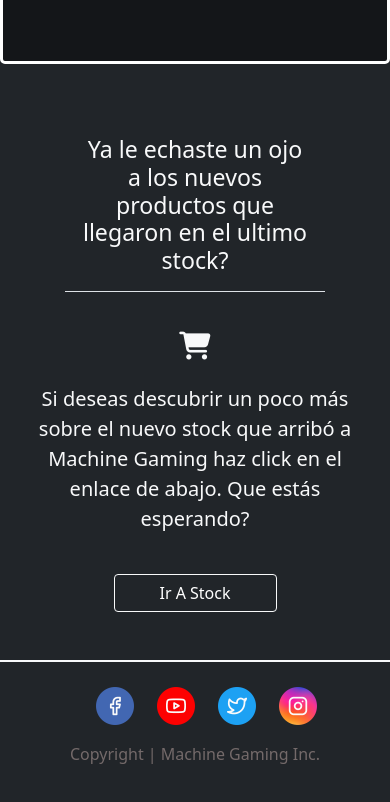
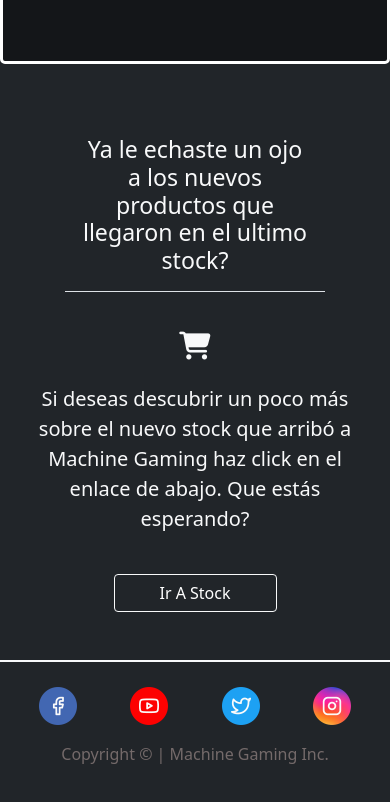
Before and after one commit to martinjacobsen93/Machine-Gaming, a website: page views/shop.html in a window 390 px wide. Shown: the part 823-1625 px from the top of the page. Drawn offline with nearby package versions, Linux system fonts and the light colour scheme.

Commit message:
arreglo footer en todas las paginas del sitio web

```diff
--- a/views/shop.html
+++ b/views/shop.html
@@ -127,22 +127,22 @@
     </main>
     <!--FOOTER FOOTER FOOTER FOOTER-->
     <footer class="footer bg-dark p-4">
-        <div class="row justify-content-center redes">
-            <a href="https://www.facebook.com" target="_blank" class="col-2 col-lg-1 text-center redes__link">
+        <div class="row justify-content-center redes text-center">
+            <a href="https://www.facebook.com" target="_blank" class="col-3 col-md-2 col-lg-1 redes__link">
                 <img src="../img/facebook-logo.png" alt="facebook-logo" class="redes__red-social-logo">
             </a>
-            <a href="https://www.youtube.com" target="_blank" class="col-2 col-lg-1 text-center redes__link">
+            <a href="https://www.youtube.com" target="_blank" class="col-3 col-md-2 col-lg-1 redes__link">
                 <img src="../img/youtube-logo.png" alt="youtube-logo" class="redes__red-social-logo">
             </a>
-            <a href="https://www.twitter.com" target="_blank" class="col-2 col-lg-1 text-center redes__link">
+            <a href="https://www.twitter.com" target="_blank" class="col-3 col-md-2 col-lg-1 redes__link">
                 <img src="../img/twitter-logo.png" alt="twitter-logo" class="redes__red-social-logo">
             </a>
-            <a href="https://www.instagram.com" target="_blank" class="col-2 col-lg-1 text-center redes__link">
+            <a href="https://www.instagram.com" target="_blank" class="col-3 col-md-2 col-lg-1 redes__link">
                 <img src="../img/instagram-logo.png" alt="instagram-logo" class="redes__red-social-logo">
             </a>
         </div>
         <div class="row justify-content-center copyright">
-            <p class="col-12 col-md-6 col-lg-3 pt-3 text-center copyright__text">Copyright | Machine Gaming Inc.
+            <p class="col-12 col-md-6 col-lg-3 pt-3 text-center copyright__text">Copyright © | Machine Gaming Inc.
             </p>
         </div>
     </footer>
```
Also changed, not shown: index.html (+5 -5 lines), views/blackfriday.html (+6 -6 lines), views/compraRealizada.html (+6 -6 lines), views/contacto.html (+6 -6 lines), views/crearCuenta.html (+6 -6 lines), views/error404.html (+8 -6 lines), views/login.html (+6 -6 lines), views/pcGamer.html (+6 -6 lines), views/productos.html (+6 -6 lines).
